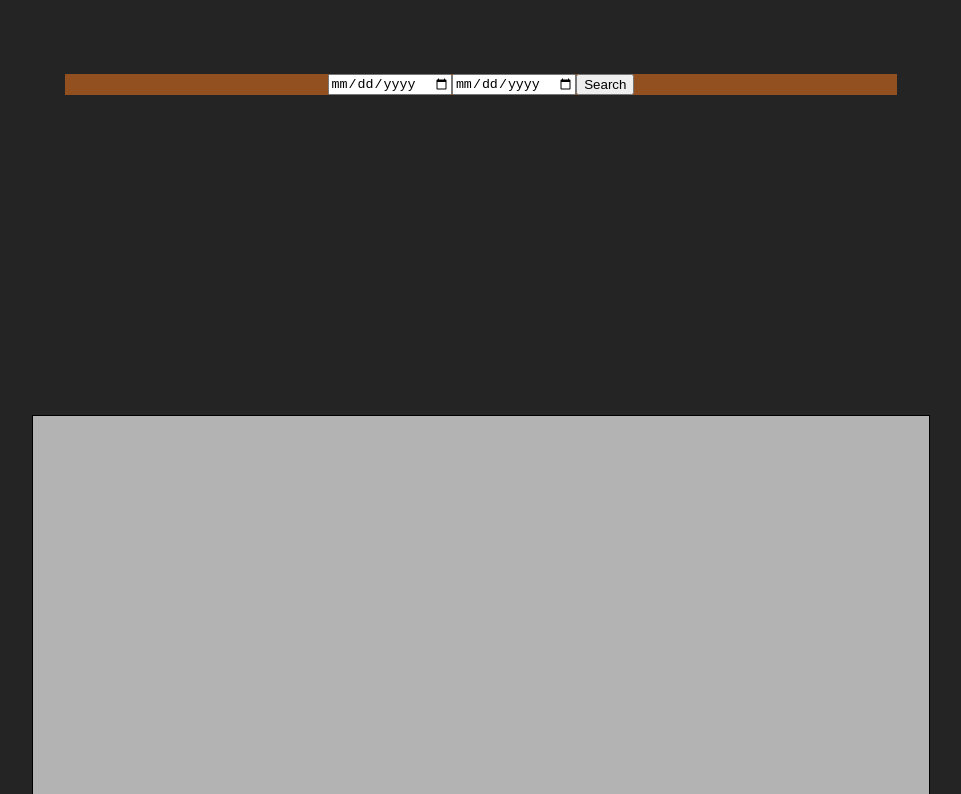
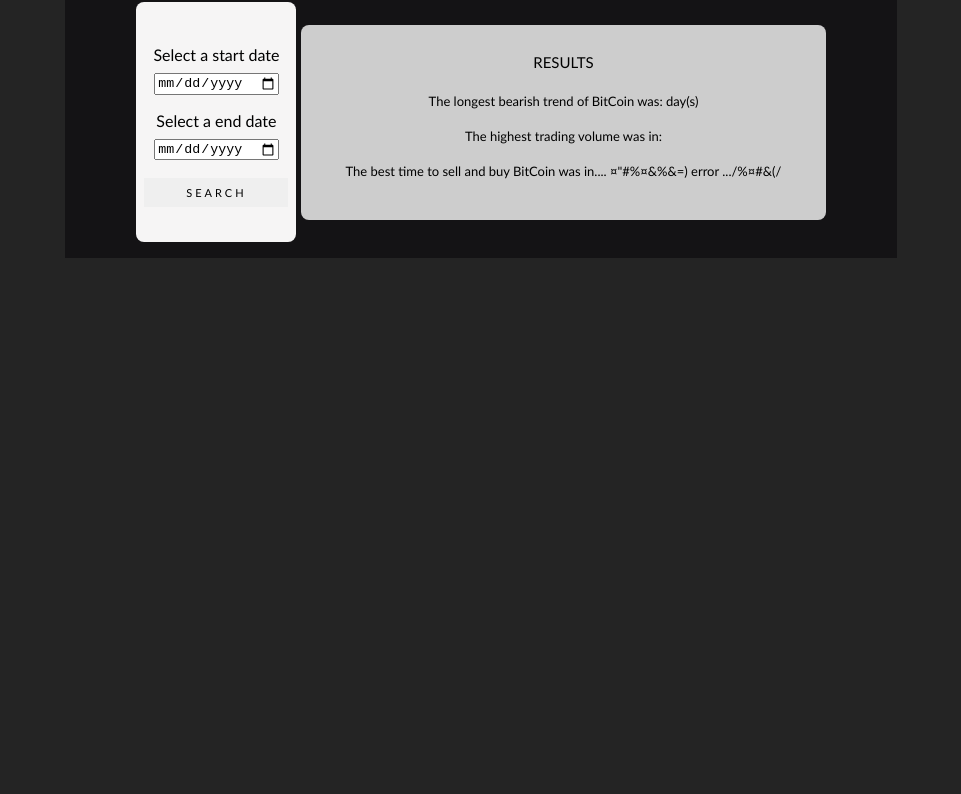
Before and after one commit to tuomokur/ScroogeCoin, a plain HTML site: page index.html in a window 1280 px wide. Shown: the part 246-1040 px from the top of the page, without its empty margins (159-1120 px from the left). After the commit the page ends 800 px from the top, so only its background shows below. Drawn offline with Linux system fonts and the light colour scheme.

Commit message:
Styles created, little html, js tweaking

```diff
--- a/index.html
+++ b/index.html
@@ -14,35 +14,29 @@
 <body>
     <div class="full-width">
         <div class="content-wrap">
-            <!-- inputs -->
-            <input type="date" name="startDate" id="startDate">
-            <input type="date" name="endDate" id="endDate">
-            <input type="button" value="Search" id="searchDates">
+            <h1 class="mainTitle">Scrooge McDucks BitCoin Value Machine </h1>
+            <div class="mainArea">
+                <div class="inputs">
+                    <label class="label" for="startDate">Select a start date</label>
+                    <input class="input" type="date" name="startDate" id="startDate">
+
+                    <label class="label" for="endDate">Select a end date</label>
+                    <input class="input" type="date" name="endDate" id="endDate">
+
+                    <input type="button" value="Search" id="searchDates">
+                </div>
+
+                <div id="coinTable">
+                    <h3>Results</h3>
+                    <p>The longest bearish trend of BitCoin was: <span id="bearishResult"></span> day(s)</p>
+
+                    <p>The highest trading volume was in: <span id="volumeResult"></span></p>
+
+                    <p>The best time to sell and buy BitCoin was in.... ¤"#%¤&%&=) error .../%¤#&(/</p>
+                </div>
+            </div>
         </div>
-
-        <div id="coinTable">
-
-        </div>
-
-        <!-- Input results -->
-        <!-- <p>Longest bearish trend for these dates is: !VALUE! </p>
-        <p>Highest trading volume was in: !VALUE! </p>
-        <p>Best day for selling was in: !VALUE! and best day for buying was in : !VALUE! </p>
- -->
-
-
     </div>
-
-
-
-        <!-- A. How many days is the longest bearish (downward) trend within a given date range?
-
-        B. Which date within a given date range had the highest trading volume?
-
-        C. For a given date range, the best day for buying bitcoin, and the best day for selling the bought bitcoin? -->
-
-
-
 
 
     <script src="main.js"></script>
--- a/main.js
+++ b/main.js
@@ -1,7 +1,18 @@
+// global variables
 let searchDatesBtn = document.querySelector('#searchDates');
 let results = {};
 let dailyPrices = [];
+let pricesAndDates = [];
 let volumes = [];
+let buy = {
+  dateLow: 0,
+  priceLow: 10000000
+ };
+
+let sell = {
+  dateHigh: 0,
+  priceHigh: 0
+};
 
 // function for searching with user inputted dates
 let getDates = function(){
@@ -22,16 +33,17 @@ let getDates = function(){
   .then(data => console.log(results))
 };
 
-// get daily prices to new array
+  // Get daily prices to new array
 let price = function(){
   for (let index = 0; index < results.prices.length; index += 24) {
     dailyPrices.push(results.prices[index][1]);
   }
-  // console.log(dailyPrices);
+  console.log(dailyPrices);
   return dailyPrices;
 }
 
-// Find longest bearish trend
+// Find the longest bearish trend
+// create a subarray for decreasing price sequence
 let findDecreaseSubArray = function () {
   let startIndex = 0;
   let length = 1;
@@ -41,6 +53,7 @@ let findDecreaseSubArray = function () {
     length: 1
   }
 
+  // loop for finding longest subarray
   dailyPrices.forEach((element, index, dailyPrices) => {
     if (index === 0) return;
 
@@ -56,14 +69,15 @@ let findDecreaseSubArray = function () {
         longestSequence.startIndex = startIndex;
     }
   })
-  console.log(longestSequence.length-1);
+  console.log(longestSequence.length-1 + ' was longest bearish trend ');
+  document.getElementById("bearishResult").innerHTML = longestSequence.length-1;
   // this value to webpage
   return longestSequence.length-1;
 }
 
-
-// Get highest trading volume
+// Get highest trading volume and its date
 let volume = function(){
+  // new
   for (let index = 0; index < results.total_volumes.length; index++){
     volumes.push(results.total_volumes[index][1]);
   }
@@ -76,20 +90,39 @@ let volume = function(){
   //convert time back to human format
   volumeDateUnix * 1000;
   let volumeDateObject = new Date(volumeDateUnix);
-  let volumeDateReal = volumeDateObject.toLocaleString()
+  let volumeDateReal = volumeDateObject.toLocaleString();
 
 
-  console.log(maxVolume);
-  console.log(volumeDateReal);
+
+  console.log(maxVolume + ' this is the maximum volume');
+  console.log(volumeDateReal + ' time of maximum volume ');
+
+  document.getElementById("volumeResult").innerHTML = volumeDateReal;
+
+  return volumeDateReal;
 }
 
 
 //Buy low! Sell high!
 let buySell = function (){
 
+  for (let index = 0; index < results.prices.length; index += 24) {
+    pricesAndDates.push(results.prices[index]);
+  }
+  console.log(pricesAndDates);
+
+  for (let i = 0; i < pricesAndDates.length; i++){
+    for (let j = 0; j < pricesAndDates[i].length; j++){
+      // console.log(pricesAndDates[j][1])
+
+      if (pricesAndDates[j][1] <= buy.priceLow ){
+        buy.priceLow = pricesAndDates[j][1];
+      }
+    }
+  }
+  console.log(sell.priceHigh + ' highest price');
+  console.log(buy.priceLow + ' lowest price');
 }
-
-
 
 
 // function calls and event listeners
@@ -97,9 +130,17 @@ searchDatesBtn.addEventListener('click', getDates);
 searchDatesBtn.addEventListener('click', function(){
   setTimeout(price, 1000);
 });
+
 searchDatesBtn.addEventListener('click', function(){
   setTimeout(findDecreaseSubArray, 1050);
+  document.getElementById("bearishResult").innerHTML = longestSequence.length-1;
 });
+
 searchDatesBtn.addEventListener('click', function(){
   setTimeout(volume, 1080);
+  document.getElementById("volumeResult").innerHTML = volumeDateReal;
 });
+
+searchDatesBtn.addEventListener('click', function(){
+  setTimeout(buySell, 1100);
+});
--- a/style.css
+++ b/style.css
@@ -49,17 +49,83 @@ table {
     width: 100vw;
 }
 .content-wrap {
-    background-color: rgba(204, 102, 30, 0.651);
+    background-color: rgb(20, 19, 21);
     width: 65vw;
-    margin: 20em auto;
+	height: auto;
+    margin: 10em auto;
     display: flex;
+	flex-direction: column;
     align-items: center;
     justify-content: center;
 }
+.mainTitle {
+	color: rgba(204, 204, 43, 0.856);
+	font-size: 3em;
+	margin-top: 0.5em;
+}
+.mainArea {
+	display: flex;
+	align-items: center;
+	justify-content: center;
+	margin: 1em 0 1em 0;
+	gap: 5px;
+	width: 90%;
+	height: 50%;
+	/* background-color: blueviolet; */
+}
+.inputs {
+	width: 10em;
+	height: 15em;
+	display: flex;
+	flex-direction: column;
+	align-items: center;
+	justify-content: center;
+	background-color: rgb(246, 245, 245);
+	border-radius: 8px;
+}
+.label {
+	font-family: 'Trebuchet MS', 'Lucida Sans Unicode', 'Lucida Grande', 'Lucida Sans', Arial, sans-serif;
+	font-weight: 400;
+	margin: 10px 0 10px 0;
+}
+.input {
+	margin-bottom: 8px;
+}
+#searchDates {
+	width: 90%;
+	height: 12%;
+	margin-top: 10px;
+	text-transform: uppercase;
+	border: none;
+	letter-spacing: 3px;
+	font-size: 11px;
+	font-family: 'Trebuchet MS', 'Lucida Sans Unicode', 'Lucida Grande', 'Lucida Sans', Arial, sans-serif;
+}
+#searchDates:hover {
+	cursor: pointer;
+	color: white;
+	background-color: rgb(240, 78, 48);
+	border: none;
+}
 #coinTable {
-	border: 1px solid black;
-	background-color: rgba(255, 255, 255, 0.651);
-	height: 50vh;
+	background-color: rgba(255, 255, 255, 0.788);
+	border-radius: 8px;
 	width: 70%;
-	margin: 1em auto;
+	height: 15em;
+	display: flex;
+	flex-direction: column;
+	align-items: center;
+	justify-content: center;
+	gap: 10px;
+	font-family: 'Trebuchet MS', 'Lucida Sans Unicode', 'Lucida Grande', 'Lucida Sans', Arial, sans-serif;
+	font-size: 13px;
 }
+#coinTable h3 {
+	margin-bottom: 1em;
+	font-size: 15px;
+	text-transform: uppercase;
+}
+#coinTable p {
+	margin-bottom: 12px;
+	font-size: 13px;
+}
```
Also changed, not shown: android-chrome-192x192.png (deleted), android-chrome-512x512.png (deleted), apple-touch-icon.png (deleted), favicon-16x16.png (deleted), favicon-32x32.png (deleted), favicon.ico (deleted).
